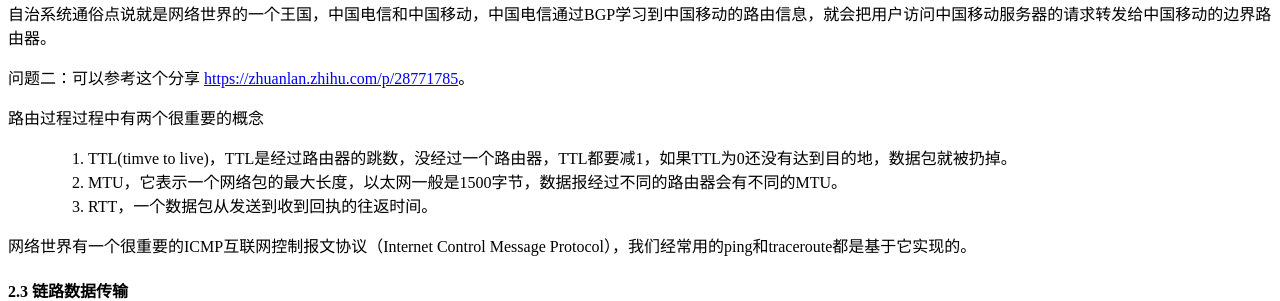
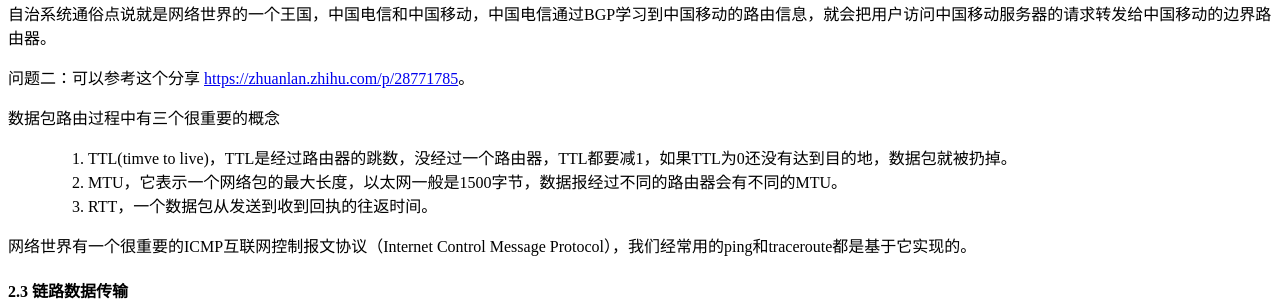
Before and after one commit to kingxt/kingxt.github.io, a Jekyll site: the page built from _posts/2018-10-14-网络是怎样连接的.md, in a window 1280 px wide and 900 px high, scrolled down 8063 px. Shown: the part 150-451 px from the top of the window. Built offline with Jekyll 4.4.1, drawn with Linux system fonts in a browser that asks for light colours; nearby versions of some CDN libraries; comment, search, counter and statistics services are not loaded.

Commit message:
update post

```diff
--- a/_posts/2018-10-14-网络是怎样连接的.md
+++ b/_posts/2018-10-14-网络是怎样连接的.md
@@ -143,7 +143,7 @@ IP协议：要将快递从A送到B，中间肯定经历不同的站点，IP作
 
 问题二：可以参考这个分享 [https://zhuanlan.zhihu.com/p/28771785](https://zhuanlan.zhihu.com/p/28771785)。
 
-路由过程过程中有两个很重要的概念
+数据包路由过程中有三个很重要的概念
 > 1. TTL(timve to live)，TTL是经过路由器的跳数，没经过一个路由器，TTL都要减1，如果TTL为0还没有达到目的地，数据包就被扔掉。
 > 2. MTU，它表示一个网络包的最大长度，以太网一般是1500字节，数据报经过不同的路由器会有不同的MTU。
 > 3. RTT，一个数据包从发送到收到回执的往返时间。
```
